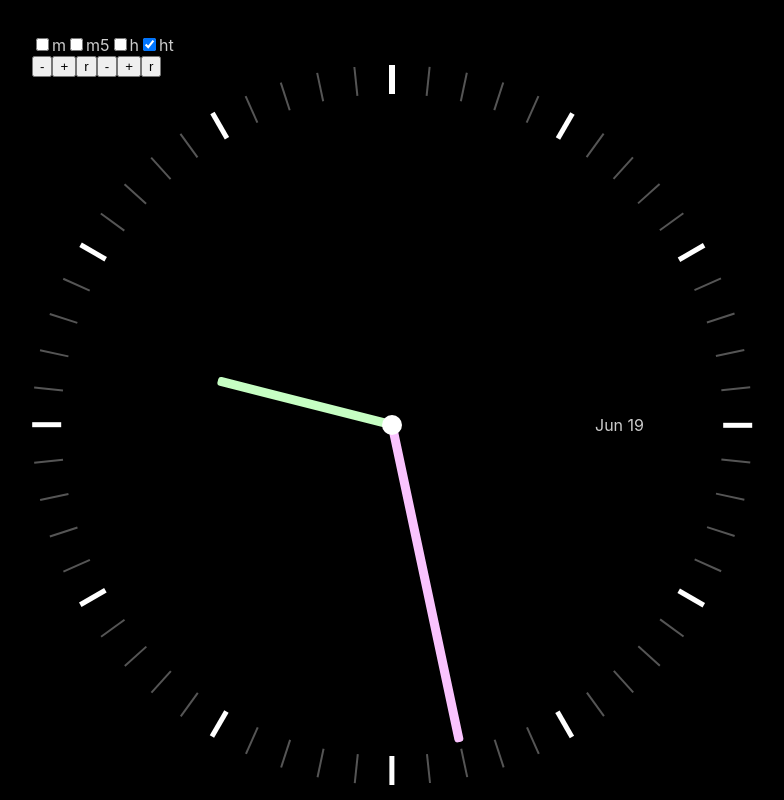
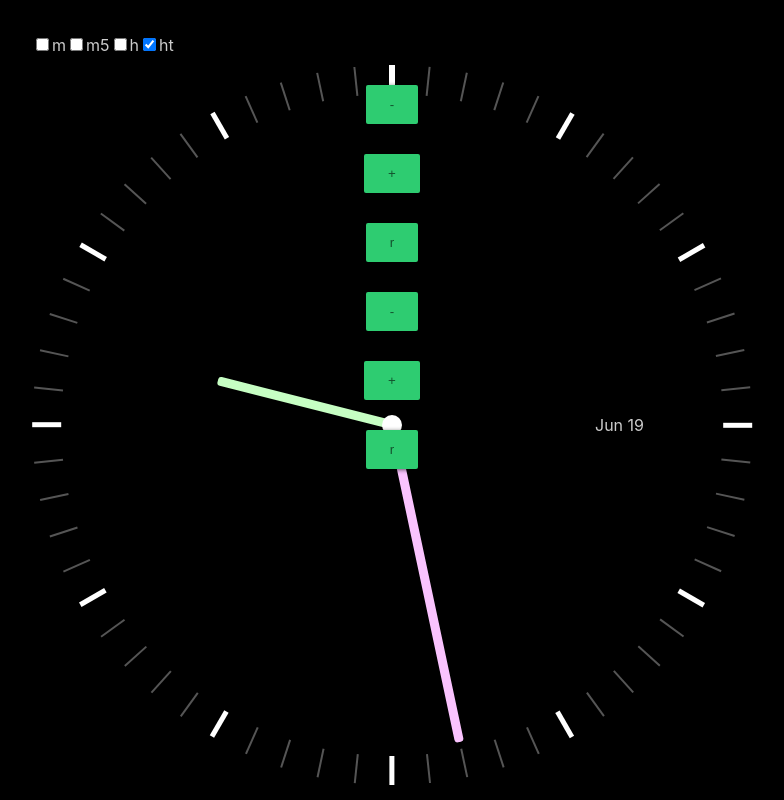
Before and after one commit to AGBrown/g-stuff-simple-clock, a React (Create React App) app: page / in a window 1280 px wide. Shown: the whole page, without its empty margins (248-1032 px from the left). Built offline with nearby package versions, Linux system fonts and the light colour scheme.

Commit message:
Add simple style sheet for buttons

```diff
--- a/src/ButtonsIncrements.css
+++ b/src/ButtonsIncrements.css
@@ -0,0 +1,62 @@
+.btn {
+  position: relative;
+
+  display: block;
+  margin: 30px auto;
+  padding: 0;
+
+  overflow: hidden;
+
+  border-width: 0;
+  outline: none;
+  border-radius: 2px;
+  box-shadow: 0 1px 4px rgba(0, 0, 0, .6);
+
+  background-color: #2ecc71;
+  color: #ecf0f1;
+
+  transition: background-color .3s;
+}
+
+.btn:hover, .btn:focus {
+  background-color: #27ae60;
+}
+
+.btn > * {
+  position: relative;
+}
+
+.btn span {
+  display: block;
+  padding: 12px 24px;
+  color:rgba(0, 0, 0, .6);
+}
+
+.btn:before {
+  content: "";
+
+  position: absolute;
+  top: 50%;
+  left: 50%;
+
+  display: block;
+  width: 0;
+  padding-top: 0;
+
+  border-radius: 100%;
+
+  background-color: rgba(236, 240, 241, .3);
+
+  -webkit-transform: translate(-50%, -50%);
+  -moz-transform: translate(-50%, -50%);
+  -ms-transform: translate(-50%, -50%);
+  -o-transform: translate(-50%, -50%);
+  transform: translate(-50%, -50%);
+}
+
+.btn:active:before {
+  width: 120%;
+  padding-top: 120%;
+
+  transition: width .2s ease-out, padding-top .2s ease-out;
+}
--- a/src/ButtonsIncrements.tsx
+++ b/src/ButtonsIncrements.tsx
@@ -1,6 +1,6 @@
 import React from 'react';
 import moment from 'moment';
-import './App.css';
+import './ButtonsIncrements.css';
 import { IClockTicksConfig, IClockHandsConfig, IClockTicksShowConfig } from './types/ClockFaceTypes';
 
 type IButtonsIncrementsProps = {
@@ -90,7 +90,7 @@ function ButtonsIncrements(props: IButtonsIncrementsProps) {
       <div>
         {buttons.map(({ name, label, onClick, value }) => (
           <button key={name} className={`btn btn-${name}`} onClick={() => onClick(value)}>
-            {label}
+            <span>{label}</span>
           </button>
         ))}
       </div>
```
